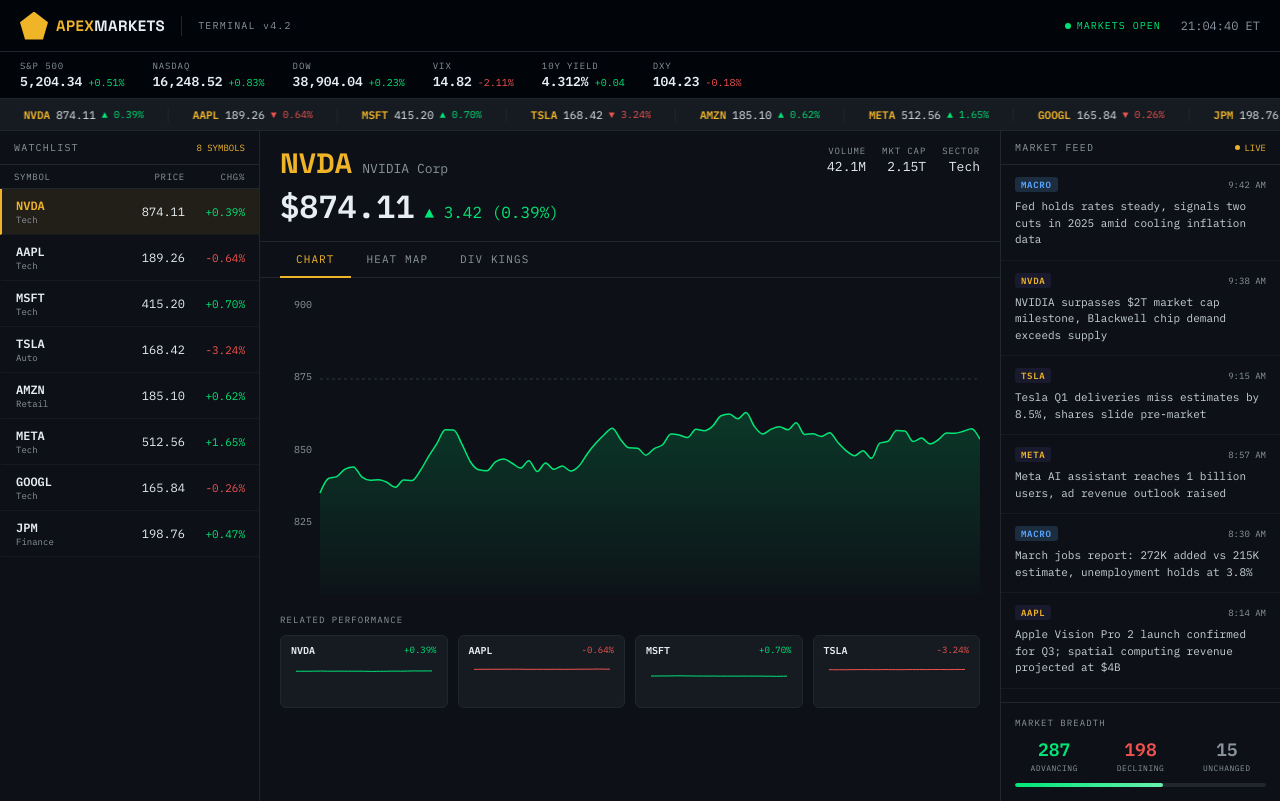
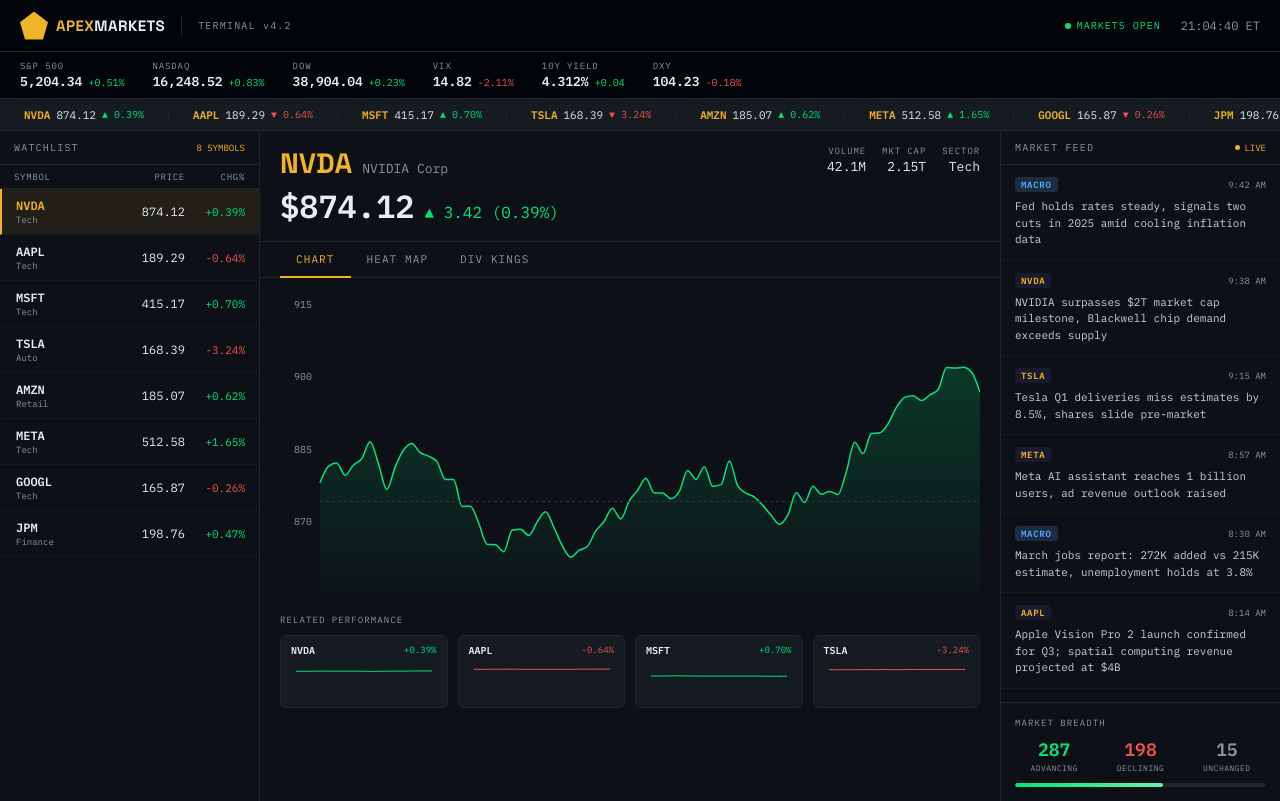
Before and after one commit to Caddyshackk/stock-dashboard, a React (Vite) app: page / in a window 1280 px wide. Built offline with nearby package versions, Linux system fonts and the light colour scheme.

Commit message:
what you changed

```diff
--- a/src/stock-dashboard.jsx
+++ b/src/stock-dashboard.jsx
@@ -289,7 +289,7 @@
   const [time,     setTime]     = useState("");
 
   useEffect(() => {
-    const id = setInterval(() => setTicker(t => t + 1), 300);
+    const id = setInterval(() => setTicker(t => t + 1), 1000);
     return () => clearInterval(id);
   }, []);
 
```
